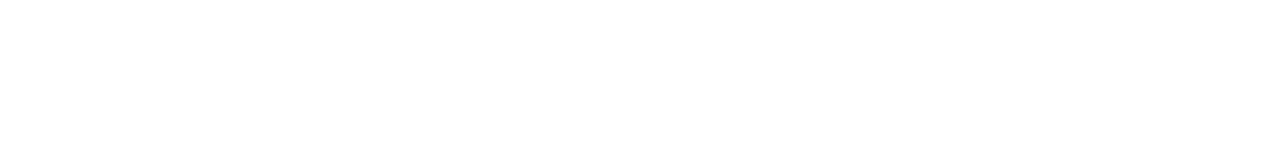
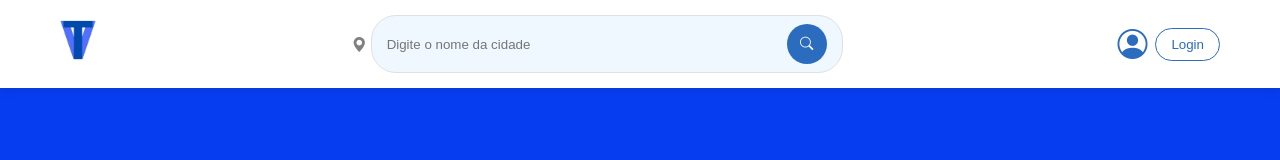
Before and after one commit to Dev-Andreson/Previsao-Do-Tempo, a plain HTML site: page src/nova/index.html in a window 1280 px wide. Drawn offline with nearby package versions, Linux system fonts and the light colour scheme.

```diff
--- a/src/Css/styles.css
+++ b/src/Css/styles.css
@@ -2,11 +2,11 @@
 :root {
     --primary-color: #2C6CBF;
     --secondary-color: #F0F8FF;
-    --text-color: #333333;
-    --light-text: #666666;
+    --text-color: #ffffff;
+    --light-text: #eceaeab0;
     --border-color: #E0E0E0;
-    --card-bg: #FFFFFF;
-    --background: #F5F7FA;
+    --card-bg: #086afd;
+    --background: #063df0;
 }
 
 * {
@@ -31,7 +31,7 @@ body {
 
 /* Header Start*/
 header {
-    background-color: var(--card-bg);
+    background-color: white;
     box-shadow: 0 2px 10px rgba(0,0,0,0.1);
     padding: 15px 0;
 }
@@ -59,7 +59,7 @@ header .container .row .btn-topo {
 header .container .row .btn-topo i.bi-geo-alt-fill {
     left: -20px;
     position: absolute;
-    color: rgba(5, 5, 5, 0.671);
+    color: rgba(66, 66, 66, 0.671);
     font-size: 15px;
 }
 
@@ -124,7 +124,7 @@ main .container-topo .container .local-txt h1{
     font-size: 24px;
     font-weight: 600;
     margin-bottom: 20px;
-    color: var(--primary-color);
+    color: var(--secondary-color);
     font-family: Arial, Helvetica, sans-serif;
 }
 
@@ -177,7 +177,7 @@ main .container-lateral {
     font-size: 20px;
     font-weight: 400;
     margin-bottom: 8px;
-    color: var(--light-text);
+    color: var(--primary-color);
 }
 
 .container-topo .container .row .temp-info .temp-indices .value {
@@ -214,20 +214,55 @@ main .container-lateral {
     font-size: 14px;
     font-weight: 500;
     margin-bottom: 8px;
-    color: rgba(0, 0, 0, 0.788);
+    color: var(--secondary-color);
 }
 
 .container-topo .container .row .info-day .card-days .temp {
     font-size: 18px;
     font-weight: 600;
-    color: var(--primary-color);
+    color: var(--secondary-color);
 }
 
 .container-topo .container .row .info-day .temp-map {
-    margin-top: 10px;
     width: 100%;
     height: 70%;
     background: var(--card-bg);
+}
+
+.container-topo .container .row .info-day .temp-map .card-map {
+    height: 100%;
+    padding-top: 50px;
+    display: flex;
+    flex-direction: column;
+    align-items: center;
+    position: relative;
+}
+
+.container-topo .container .row .info-day .temp-map .card-map img {
+    width: 90%;
+    height: 200px;
+    border-radius: 10px;
+    opacity: 0.5;
+}
+
+.container-topo .container .row .info-day .temp-map .card-map .card-map-txt {
+    position: absolute;
+    top: 45%;
+}
+
+.container-topo .container .row .info-day .temp-map .card-map .card-map-txt a {
+    font-family: Arial, Helvetica, sans-serif;
+    font-weight: 600;
+    padding: 10px;
+    background-color: var(--secondary-color);
+    border-radius: 10px;
+    font-size: 16px;
+    color: #063df0;
+    transition: 0.2s ease;
+}
+.container-topo .container .row .info-day .temp-map .card-map .card-map-txt a:hover {
+    background-color: #063df0;
+    color: var(--secondary-color);
 }
 
 /* Section-meio Start*/
@@ -237,7 +272,7 @@ main .container-lateral {
 
 .section-meio .container .temp-hora p {
     font-size: 18px;
-    color: var(--text-color);
+    color: var(--secondary-color);
 }
 
 .section-meio .container .row {
@@ -365,23 +400,24 @@ footer .container {
 }
 
 .txt-direitos p {
-    color: var(--light-text);
+    color: var(--secondary-color);
     font-size: 14px;
 }
 
 .contact-footer h3 {
     font-size: 16px;
     margin-bottom: 10px;
-    color: var(--text-color);
+    color: var(--secondary-color);
 }
 
 .contact-icons {
     display: flex;
+    justify-content: center;
     gap: 10px;
 }
 
 .contact-icons a {
-    color: var(--primary-color);
+    color: blue;
     font-size: 20px;
     transition: color 0.3s;
 }
--- a/src/Js/script.js
+++ b/src/Js/script.js
@@ -81,7 +81,7 @@ function updateHourlyForecast(data) {
                 <div style="margin-bottom: 10px; text-align: center;">
                     <img src="${iconUrl}" alt="${condition}" style="width: 32px; height: 32px;">
                 </div>
-                <div style="background: var(--primary-color); width: 100%; max-width: 40px; height: ${height}px; border-radius: 5px; margin-bottom: 10px;"></div>
+                <div style="background: blue; width: 100%; max-width: 40px; height: ${height}px; border-radius: 5px; margin-bottom: 10px;"></div>
                 <span style="font-size: 12px; margin-bottom: 5px;">${hourTime}h</span>
                 <span style="font-weight: bold; font-size: 14px;">${temp}°</span>
             </div>
--- a/src/nova/index.html
+++ b/src/nova/index.html
@@ -18,6 +18,23 @@
     <title>ViTemp</title>
 </head>
 <body>
+    <header>
+        <div class="container">
+            <div class="row">
+                <a href="index.html"><img src="/assets/midia/vitemp-logo.png" alt="ViTemp Logo" class="logo"></a>
+                <div class="btn-topo">
+                    <i class="bi bi-geo-alt-fill"></i>
+                    <input type="search" name="city_name" id="city_name" placeholder="Digite o nome da cidade" onkeydown="if(event.key === 'Enter') buscaApi()">
+                    <button type="submit" onclick="buscaApi()"><i class="bi bi-search"></i></button>
+                </div>
+                <div class="login">
+                    <i class="bi bi-person-circle"></i>
+                    <button type="submit" class="login" id="login"><a href="/src/login vitemp/login.html">Login</a></button>
+                </div>
+            </div>
+        </div>
+    </header>
+
 
 </body>
 </html>
--- a/src/nova/styles.css
+++ b/src/nova/styles.css
@@ -0,0 +1,108 @@
+:root {
+    --primary-color: #2C6CBF;
+    --secondary-color: #F0F8FF;
+    --text-color: #ffffff;
+    --light-text: #eceaeab0;
+    --border-color: #E0E0E0;
+    --card-bg: #086afd;
+    --background: #063df0;
+}
+
+* {
+    margin: 0;
+    padding: 0;
+    text-decoration: none;
+    box-sizing: border-box;
+}
+
+body {
+    font-family: 'Segoe UI', Tahoma, Geneva, Verdana, sans-serif;
+    background-color: var(--background);
+    color: var(--text-color);
+    line-height: 1.6;
+}
+
+.container {
+    max-width: 1200px;
+    margin: 0 auto;
+    padding: 0 20px;
+}
+
+header {
+    background-color: white;
+    box-shadow: 0 2px 10px rgba(0,0,0,0.1);
+    padding: 15px 0;
+}
+
+header .container .row {
+    display: flex;
+    justify-content: space-between;
+    align-items: center;
+}
+
+header .container .row .logo {
+    height: 40px;
+}
+
+header .container .row .btn-topo {
+    display: flex;
+    align-items: center;
+    background: var(--secondary-color);
+    border-radius: 25px;
+    padding: 8px 15px;
+    border: 1px solid var(--border-color);
+    position: relative;
+}
+
+header .container .row .btn-topo i.bi-geo-alt-fill {
+    left: -20px;
+    position: absolute;
+    color: rgba(66, 66, 66, 0.671);
+    font-size: 15px;
+}
+
+header .container .row .btn-topo input {
+    border: none;
+    background: transparent;
+    outline: none;
+    width: 400px;
+}
+
+header .container .row .btn-topo button {
+    background: var(--primary-color);
+    border: none;
+    color: white;
+    width: 40px;
+    height: 40px;
+    border-radius: 50%;
+    cursor: pointer;
+}
+
+header .container .row .login {
+    display: flex;
+    align-items: center;
+    gap: 8px;
+}
+
+header .container .row .login i {
+    font-size: 30px;
+    color: var(--primary-color);
+}
+
+header .container .row .login a {
+    color: inherit;
+}
+
+header .container .row .login button {
+    background: transparent;
+    border: 1px solid var(--primary-color);
+    color: var(--primary-color);
+    padding: 8px 15px;
+    border-radius: 20px;
+    cursor: pointer;
+    transition: all 0.3s;
+}
+header .container .row .login button:hover {
+    background: var(--primary-color);
+    color: white;
+}
```
Also changed, not shown: index.html (+9 -4 lines), src/login vitemp/login.html (+1 -1 lines), src/login vitemp/styles/styles.css (+10 -18 lines), assets/midia/vitemp-ini.png, 1 other file.
